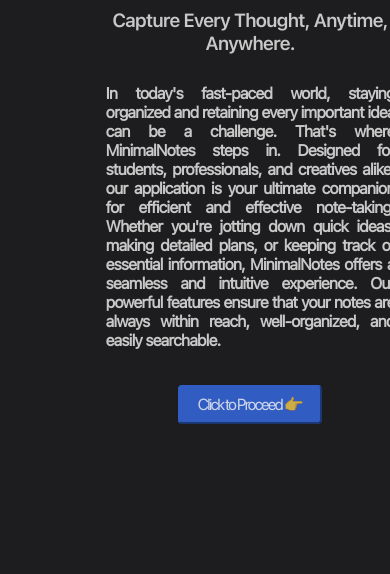
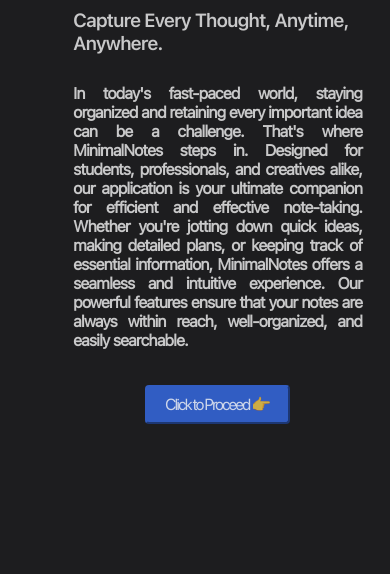
Before and after one commit to SamedyHUNX/crud-application, a plain HTML site: page index.html in a window 390 px wide. Shown: the part 270-844 px from the top of the page. Drawn offline with nearby package versions, Linux system fonts and the light colour scheme; a web font is replaced by a local one.

Commit message:
bugfix/#4: fixing mobile responsiveness

```diff
--- a/components/homepage/intro.css
+++ b/components/homepage/intro.css
@@ -13,7 +13,6 @@
     flex-direction: column;
     align-items: center;
     justify-content: center;
-    text-align: center;
     opacity: var(--common-opacity);
     font-weight: var(--common-font-weight);
 }
@@ -47,4 +46,10 @@
     text-align: justify;
 }
 
+@media screen and (max-width: 920px) {
+    section.intro {
+        margin-left: 13.5%;
+    }
+}
+
 /* MARKING THE END */
```
